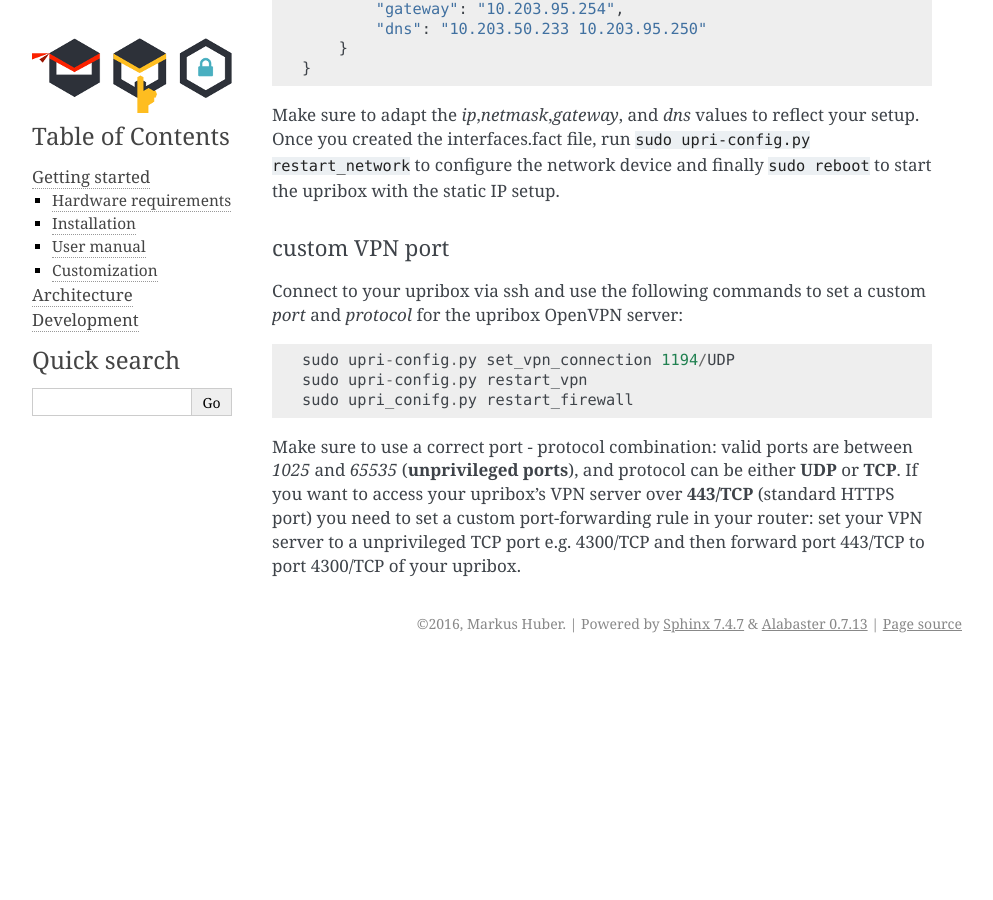
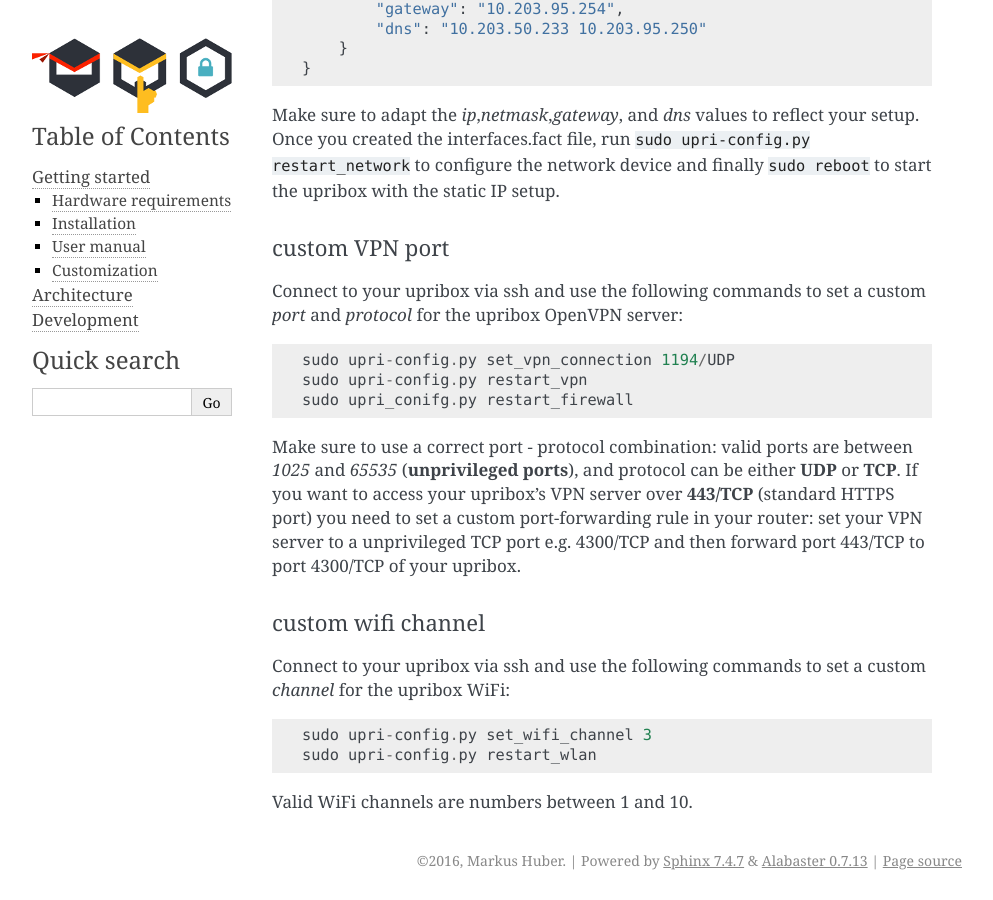
Before and after one commit to usableprivacy/upribox, a Sphinx documentation site: the page built from docs/source/intro.rst, in a window 1280 px wide and 900 px high, scrolled down 750 px. Shown: the whole window, without its empty margins (148-1141 px from the left). Built offline with Sphinx 7.4.7, drawn with Linux system fonts in a browser that asks for light colours; before the commit the page ends 1413 px from its top, so only the background shows below that.

Commit message:
Command to set custom wifi channel #31

```diff
--- a/docs/source/intro.rst
+++ b/docs/source/intro.rst
@@ -64,3 +64,17 @@ server over **443/TCP** (standard HTTPS port) you need to set a custom
 port-forwarding rule in your router: set your VPN server to a
 unprivileged TCP port e.g. 4300/TCP and then forward port 443/TCP to
 port 4300/TCP of your upribox.
+
+custom wifi channel
+*******************
+
+Connect to your upribox via ssh and use the
+following commands to set a custom *channel* for the upribox
+WiFi:
+
+::
+
+    sudo upri-config.py set_wifi_channel 3
+    sudo upri-config.py restart_wlan
+
+Valid WiFi channels are numbers between 1 and 10.
```
Also changed, not shown: 1 other file.
